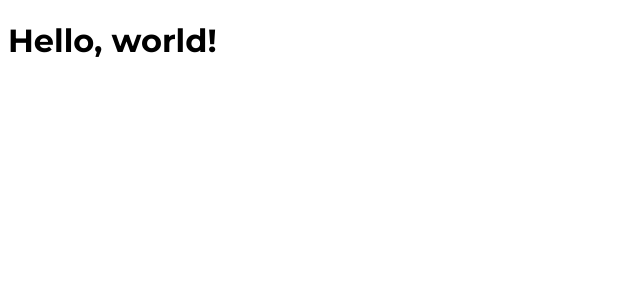
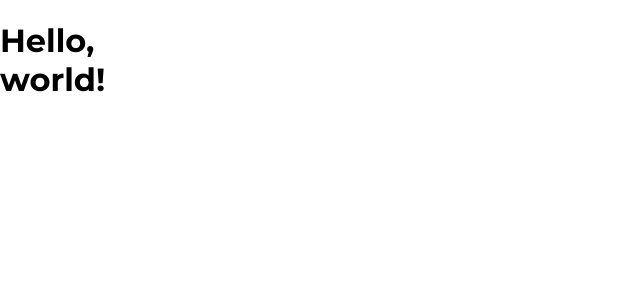
Before and after one commit to 51ned/2024_aurora, a Next.js app: page / in a window 1280 px wide. Shown: the top 300 px of the page, without its empty margins (0-640 px from the left). Built offline with nearby package versions, Linux system fonts and the light colour scheme.

Commit message:
base layout styles

```diff
--- /dev/null
+++ b/public/globals.scss
@@ -0,0 +1,39 @@
+@import './styles/vars';
+
+
+html {
+  scroll-behavior: smooth;
+  touch-action: manipulation;
+}
+
+body {
+  display: grid;
+  grid-template-columns:
+    [fullbleed-start] minmax(0, 1fr)
+    [leftbar-start] repeat(2, $layout-pref-col-width)
+    [leftbar-end data-start] repeat(12, $layout-pref-col-width)
+    [data-end rightbar-start] $layout-pref-col-width
+    [rightbar-end] minmax(0, 1fr) [fullbleed-end];
+  grid-template-rows: repeat(2, min-content) 1fr min-content;
+  margin-block: 0;
+  margin-inline: 0;
+  min-height: 100lvh;
+}
+
+header, main, footer {
+  display: grid;
+  grid-column: fullbleed;
+  grid-template-columns: subgrid;
+}
+
+header { grid-row: 2; }
+
+main { grid-row: 3; }
+
+footer { grid-row: 4; }
+
+nav, aside { grid-row: 1 / span 2; }
+
+nav { grid-column: leftbar; }
+
+aside { grid-column: rightbar; }
--- /dev/null
+++ b/public/styles/vars.scss
@@ -0,0 +1,16 @@
+// layout
+
+$layout-max-width: 1240px;
+$layout-min-width: 360px;
+
+$layout-cols-num: 15;
+
+$layout-max-col-width: calc($layout-max-width / $layout-cols-num);
+$layout-min-col-width: calc($layout-min-width / $layout-cols-num);
+
+$layout-pref-col-width: minmax($layout-min-col-width, $layout-max-col-width);
+
+
+// indents
+
+//  ...
--- a/src/app/layout.tsx
+++ b/src/app/layout.tsx
@@ -1,6 +1,8 @@
 import type { Metadata } from 'next'
 
 import { Montserrat } from 'next/font/google'
+
+import '../../public/globals.scss'
 
 
 const montserrart = Montserrat({ subsets: ['cyrillic'] })
--- a/src/app/page.tsx
+++ b/src/app/page.tsx
@@ -1,4 +1,4 @@
-import styles from './page.module.css'
+import s from './page.module.scss'
 
 
 export default function Home() {
@@ -6,5 +6,5 @@ export default function Home() {
     <main>
       <h1>Hello, world!</h1>
     </main>
-  );
+  )
 }
```
Also changed, not shown: tsconfig.json (+21 -4 lines), src/app/page.module.css (added), src/app/page.module.scss (added).
